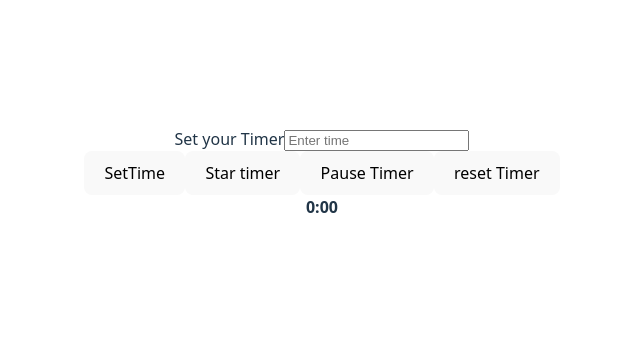
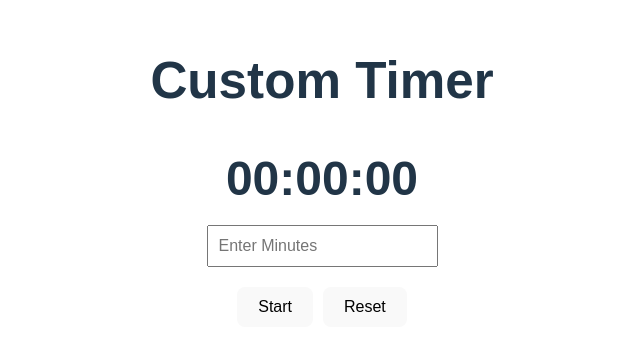
Before and after one commit to ssbhatnagar/React_Codes, a React (Vite) app in the folder react-practice/: page /timer in a window 1280 px wide. Shown: the part 227-578 px from the top of the page, without its empty margins (318-958 px from the left). Built offline with nearby package versions, Linux system fonts and the light colour scheme.

Commit message:
feat: timer and twitter

```diff
--- a/react-practice/src/components/SimpleTimer/SimpleTimer.jsx
+++ b/react-practice/src/components/SimpleTimer/SimpleTimer.jsx
@@ -1,93 +1,90 @@
-import React, {useRef, useEffect, useState} from "react"
+import React, { useState, useEffect } from "react";
 
-function SimpleTimer(){
+function CustomTimer() {
+  // 1. THE DS (State)
+  const [inputMinutes, setInputMinutes] = useState("");
+  const [totalSeconds, setTotalSeconds] = useState(0);
+  const [isRunning, setIsRunning] = useState(false);
 
-  // pehele 2 states banao
-  const [userInput, setUserInput] = useState("");
-  const[time, setTime] = useState(0);
+  // 2. THE ENGINE (useEffect)
+  useEffect(() => {
+    let timerId; // Isko ek 'Driver' maan le
 
-  // ab time reference rakho => useRef ka use karo
-  const timeRef = useRef(null);
+    // Agar gaadi ON hai (isRunning) AUR tanki mein petrol hai (totalSeconds > 0)
+    if (isRunning && totalSeconds > 0) {
+      // Driver ko bolo har 1000ms (1 second) mein value 1 kam kare
+      timerId = setInterval(() => {
+        setTotalSeconds((prev) => prev - 1);
+      }, 1000);
+    }
+    // Agar tanki khali ho gayi (0), toh gaadi band kar do
+    else if (totalSeconds === 0) {
+      setIsRunning(false);
+    }
 
-  // startTimer
-  function startTimer(){
-    // check ki kya timer already chal to nahi raha ya band to nahi
-    if(timeRef.current || time <=0) return;
-    timeRef.current = setInterval(() => {
-      setTime((prev) =>{
-        if(prev <= 1){
-          clearInterval(timeRef.current);
-          timeRef.current = null;
-          return 0;
-        }
-        return prev -1;
-      })
-    }, 1000)
+    // THE CLEANUP (Bohot Zaroori!): Jab component hate ya state change ho, toh purane driver ko hata do warna bohot saare driver ek sath chalne lagenge (Memory Leak/Fast Timer bug)
+    return () => clearInterval(timerId);
+
+  }, [isRunning, totalSeconds]); // Dependency: Engine tabhi check hoga jab Switch on/off ho, ya seconds badlein
+
+  // 3. ACTIONS (Buttons)
+  function handleStart() {
+    // Agar timer 0 par hai, toh pehle input wale minutes ko seconds banakar tanki mein daalo
+    if (totalSeconds === 0 && inputMinutes > 0) {
+      setTotalSeconds(inputMinutes * 60);
+    }
+    setIsRunning(true); // Gaadi start!
   }
 
-  function pauseTimer(){
-    if(timeRef.current){
-    clearInterval(timeRef.current)
-    timeRef.current = null;
-    }
+  function handleStop() {
+    setIsRunning(false); // Gaadi rok do (Pause)
   }
 
-  function resetTimer(){
-    pauseTimer();
-    setTime(0);
-    setUserInput("");
+  function handleReset() {
+    setIsRunning(false); // Gaadi band
+    setTotalSeconds(0);  // Tanki khali
+    setInputMinutes(""); // Input saaf
   }
 
-  function handleSetTime(){
-    const seconds = parseInt(userInput);
-    if(!isNaN(seconds) && seconds > 0){
-      setTime(seconds);
-      pauseTimer();
-    }
-  }
+  // 4. THE DASHBOARD (Derived State - No use of SetState here!)
+  // Math.floor fraction ko hata deta hai (e.g., 2.5 ko 2 bana dega)
+  const hours = Math.floor(totalSeconds / 3600);
+  const minutes = Math.floor((totalSeconds % 3600) / 60);
+  const seconds = totalSeconds % 60;
 
-  // Ye function tumhare component ke andar rahega
-const formatTime = () => {
-  const minutes = Math.floor(time / 60);
-  const seconds = time % 60;
+  // Formatting: "5:3" ko "05:03" dikhane ke liye padStart use karte hain
+  const displayTime = `${String(hours).padStart(2, "0")}:${String(minutes).padStart(2, "0")}:${String(seconds).padStart(2, "0")}`;
 
-  // String(seconds).padStart(2, '0') isliye taaki "9" ki jagah "09" dikhe
-  return `${minutes}:${seconds < 10 ? `0${seconds}` : seconds}`;
-};
+  return (
+    <div style={{ padding: "30px", fontFamily: "sans-serif", textAlign: "center" }}>
+      <h1>Custom Timer</h1>
 
-  // useEffect(() => {
-  //   return () => clearInterval(timeRef.current);
-  // }, [])
+      {/* DASHBOARD */}
+      <h2 style={{ fontSize: "3rem", margin: "10px" }}>{displayTime}</h2>
 
-  useEffect(() => {
-    return () => {
-      if (timeRef.current) clearInterval(timeRef.current);
-    };
-  }, []);
+      {/* INPUT */}
+      <div style={{ marginBottom: "20px" }}>
+        <input
+          type="number"
+          placeholder="Enter Minutes"
+          value={inputMinutes}
+          onChange={(e) => setInputMinutes(e.target.value)}
+          disabled={isRunning} // Chalti gaadi mein petrol mat dalo
+          style={{ padding: "10px", fontSize: "16px" }}
+        />
+      </div>
 
-  return(
-    <div>
-      <label>
-        Set your Timer
-        <input
-        type="text"
-        value={userInput}
-        onChange={(e) => setUserInput(e.target.value)}
-        placeholder="Enter time"
-        name="timeInput"
-        />
-      </label>
+      {/* CONTROLS */}
       <div>
-      <button onClick={handleSetTime} >SetTime</button>
-      <button onClick={startTimer} >Star timer</button>
-      <button onClick={pauseTimer}>Pause Timer</button>
-      <button onClick={resetTimer}>reset Timer</button>
-      </div>
-      <div>
-      <strong>{formatTime()}</strong>
+        {!isRunning ? (
+          <button onClick={handleStart} style={{ padding: "10px 20px", marginRight: "10px" }}>Start</button>
+        ) : (
+          <button onClick={handleStop} style={{ padding: "10px 20px", marginRight: "10px" }}>Stop</button>
+        )}
+        <button onClick={handleReset} style={{ padding: "10px 20px" }}>Reset</button>
       </div>
     </div>
-  )
+  );
+}
 
-}
-export default SimpleTimer;
+export default CustomTimer;
--- a/react-practice/src/components/TwitterClone/Twitter.jsx
+++ b/react-practice/src/components/TwitterClone/Twitter.jsx
@@ -1,11 +1,11 @@
   import { useEffect, useState } from "react";
 
-  const inititalTweets = [
-    {
+  const inititalTweets = [ // Level 1 outermost array
+    { // Level 2 object inside array
       id: 1,
       tweetText: "Hi",
-      reply: [
-        {
+      reply: [ // Level 3 array inside object
+        { // Level 4 object inside array
           id: 1.1,
           replyText: "hello"
         },
```
